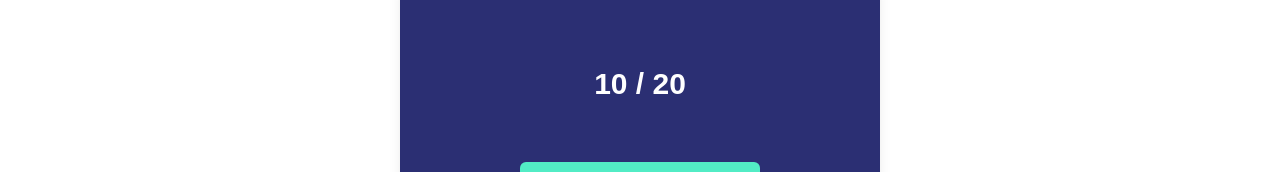
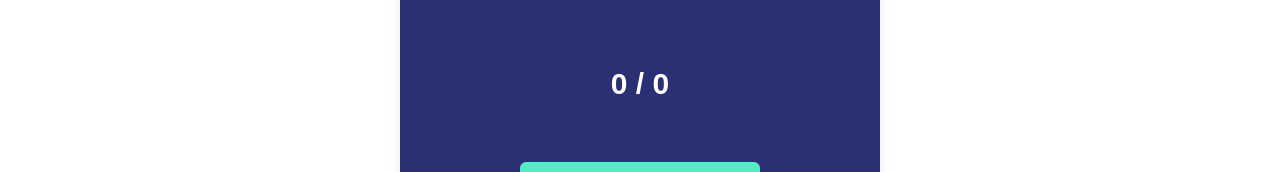
Before and after one commit to Nennae/trivia-app, a Next.js app: page /scorePage in a window 1280 px wide. Shown: the part 292-464 px from the top of the page. Built offline with nearby package versions, Linux system fonts and the light colour scheme.

Commit message:
rendered the final score of played game

```diff
--- a/app/components/cards/score-card.tsx
+++ b/app/components/cards/score-card.tsx
@@ -1,11 +1,16 @@
+"use client";
+
+import { useQuiz } from '@/context/QuizContext';
 import Button from '../button/button';
 
 export default function ScoreCard() {
+  const { getScore, questions } = useQuiz();
+
   return (
     <div className="card">
       <h4>You scored:</h4>
-      <h4 className="font-bold">10 / 20</h4>
+      <h4 className="font-bold">{getScore()} / {questions.length}</h4>
       <Button />
     </div>
-  )
+  );
 }
```
